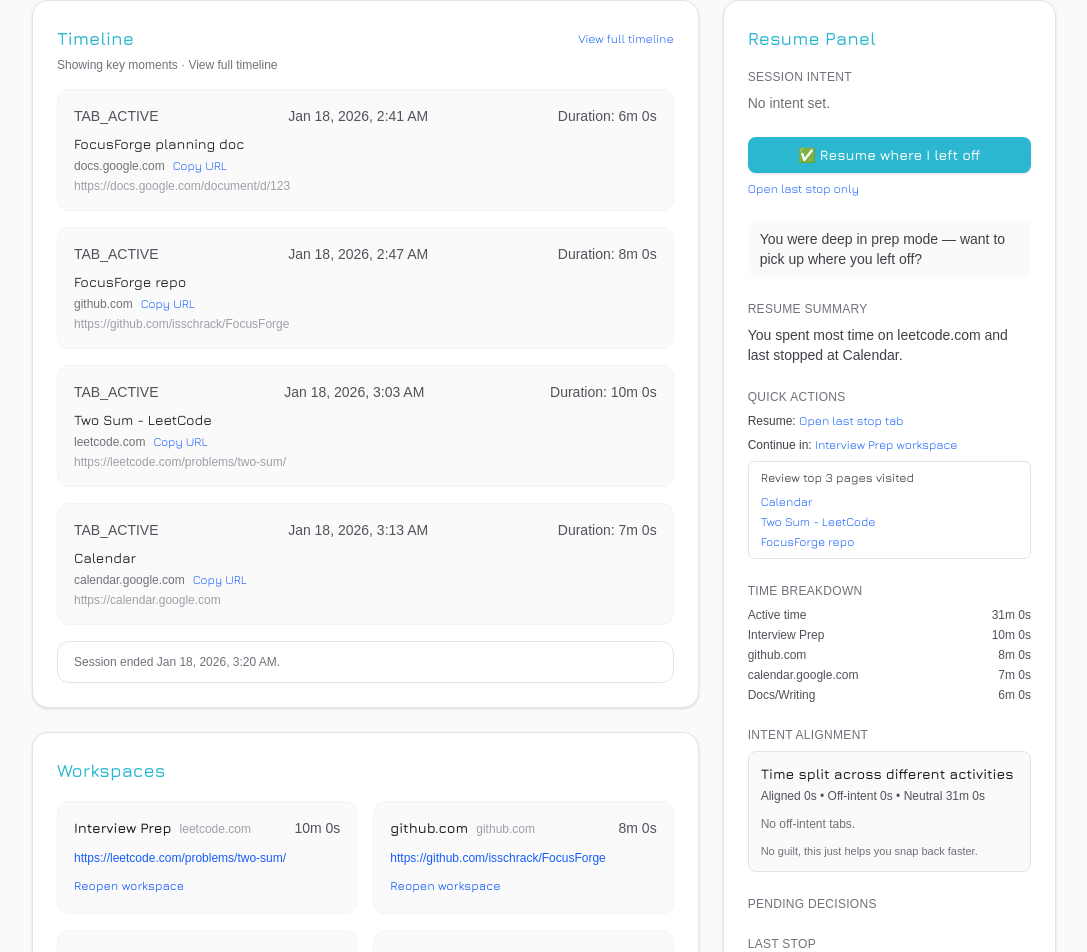
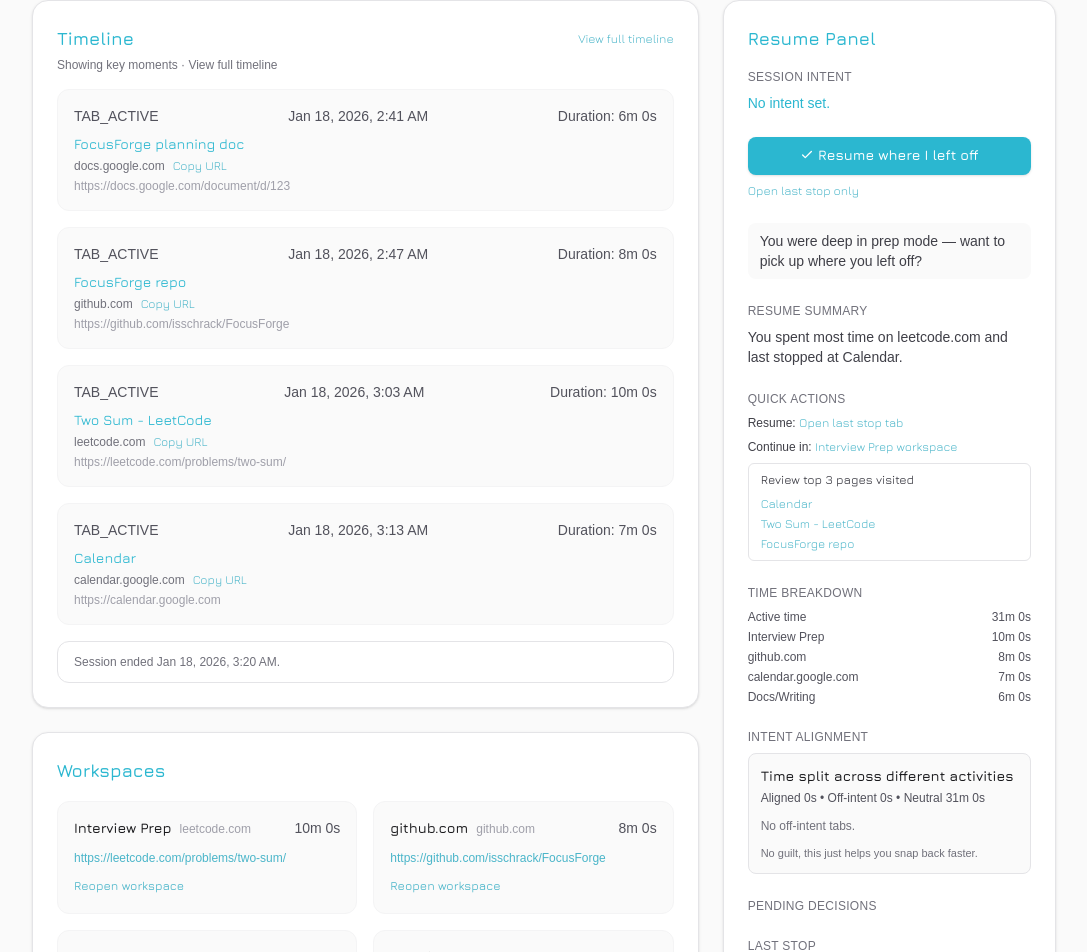
Before and after one commit to stripathy1999/FocusForge, a Next.js app: page /session/demo in a window 1280 px wide. Shown: the part 214-1166 px from the top of the page, without its empty margins (96-1183 px from the left). Built offline with nearby package versions, Linux system fonts and the light colour scheme.

Commit message:
Update hyperlink colors to darker shade and replace emoji checkmark with SVG icon

```diff
--- a/app/page.tsx
+++ b/app/page.tsx
@@ -133,7 +133,8 @@
                   </div>
                   <Link
                     href={`/session/${session.id}`}
-                    className="text-blue-600 underline"
+                    className="underline"
+                    style={{ color: '#4AB5C9' }}
                   >
                     Open
                   </Link>
--- a/app/session/[id]/page.tsx
+++ b/app/session/[id]/page.tsx
@@ -44,7 +44,8 @@
           </p>
           <Link
             href="/session/live"
-            className="mt-4 inline-block text-blue-600 underline"
+            className="mt-4 inline-block underline"
+            style={{ color: '#4AB5C9' }}
           >
             Go to Live Session
           </Link>
--- a/app/session/_components/SessionDetail.tsx
+++ b/app/session/_components/SessionDetail.tsx
@@ -61,7 +61,7 @@
             </p>
             <h1
               className="text-2xl font-semibold"
-              style={{ fontFamily: 'var(--font-jura), sans-serif' }}
+              style={{ fontFamily: 'var(--font-jura), sans-serif', color: '#2BB7D0' }}
             >
               Session {session.id}
             </h1>
@@ -85,8 +85,8 @@
                 </h2>
                 <button
                   type="button"
-                  className="text-xs text-blue-600 underline-offset-4 hover:underline"
-                  style={{ fontFamily: 'var(--font-jura), sans-serif' }}
+                  className="text-xs underline-offset-4 hover:underline"
+                  style={{ fontFamily: 'var(--font-jura), sans-serif', color: '#4AB5C9' }}
                   onClick={() => setShowFullTimeline((value) => !value)}
                 >
                   {showFullTimeline ? "Show key moments" : "View full timeline"}
@@ -124,7 +124,7 @@
                               Duration: {formatDuration(event.durationSec)}
                             </span>
                           </div>
-                          <div className="mt-2 text-sm font-medium font-jura text-zinc-900">
+                          <div className="mt-2 text-sm font-medium font-jura" style={{ color: '#2BB7D0' }}>
                             {event.title || "Untitled tab"}
                           </div>
                           <div className="mt-1 flex items-center gap-2 text-xs text-zinc-500">
@@ -132,8 +132,8 @@
                             {event.url ? (
                               <button
                                 type="button"
-                                className="text-blue-600 underline-offset-4 hover:underline"
-                                style={{ fontFamily: 'var(--font-jura), sans-serif' }}
+                                className="underline-offset-4 hover:underline"
+                                style={{ fontFamily: 'var(--font-jura), sans-serif', color: '#4AB5C9' }}
                                 title={event.url}
                                 onClick={() =>
                                   navigator.clipboard.writeText(event.url)
@@ -217,7 +217,8 @@
                               href={url}
                               target="_blank"
                               rel="noreferrer"
-                              className="truncate text-blue-600 underline-offset-4 hover:underline"
+                              className="truncate underline-offset-4 hover:underline"
+                              style={{ color: '#4AB5C9' }}
                             >
                               {url}
                             </a>
@@ -227,8 +228,8 @@
                       {domain.topUrls.length > 0 && (
                         <button
                           type="button"
-                          className="mt-3 inline-flex items-center text-xs font-medium text-blue-600 underline-offset-4 hover:underline"
-                          style={{ fontFamily: 'var(--font-jura), sans-serif' }}
+                          className="mt-3 inline-flex items-center text-xs font-medium underline-offset-4 hover:underline"
+                          style={{ fontFamily: 'var(--font-jura), sans-serif', color: '#4AB5C9' }}
                           onClick={() => handleReopen(domain.topUrls)}
                         >
                           Reopen workspace
@@ -262,7 +263,8 @@
                             href={url}
                             target="_blank"
                             rel="noreferrer"
-                            className="truncate text-blue-600 underline-offset-4 hover:underline"
+                            className="truncate underline-offset-4 hover:underline"
+                            style={{ color: '#5BC5D9' }}
                           >
                             {url}
                           </a>
@@ -323,7 +325,7 @@
                       </p>
                     </>
                   ) : (
-                    <p className="mt-2 text-sm text-zinc-500">No intent set.</p>
+                    <p className="mt-2 text-sm" style={{ color: '#2BB7D0' }}>No intent set.</p>
                   )}
                 </div>
               <div className="flex flex-col gap-2">
@@ -338,12 +340,17 @@
                   }
                   disabled={computedSummary.resumeUrls.length === 0}
                 >
-                  ✅ Resume where I left off
+                  <span className="inline-flex items-center gap-1">
+                    <svg width="14" height="14" viewBox="0 0 16 16" fill="none" xmlns="http://www.w3.org/2000/svg">
+                      <path d="M3 8L6 11L13 4" stroke="currentColor" strokeWidth="1.5" strokeLinecap="round" strokeLinejoin="round"/>
+                    </svg>
+                    Resume where I left off
+                  </span>
                 </button>
                 <button
                   type="button"
-                  className="text-left text-xs text-blue-600 underline-offset-4 hover:underline disabled:text-zinc-400 disabled:no-underline"
-                  style={{ fontFamily: 'var(--font-jura), sans-serif' }}
+                  className="text-left text-xs underline-offset-4 hover:underline disabled:text-zinc-400 disabled:no-underline"
+                  style={{ fontFamily: 'var(--font-jura), sans-serif', color: '#4AB5C9' }}
                   onClick={() =>
                     computedSummary.lastStop?.url
                       ? handleReopen([computedSummary.lastStop.url])
@@ -372,8 +379,8 @@
                     Resume:{" "}
                     <button
                       type="button"
-                      className="text-blue-600 underline-offset-4 hover:underline disabled:text-zinc-400 disabled:no-underline"
-                      style={{ fontFamily: 'var(--font-jura), sans-serif' }}
+                      className="underline-offset-4 hover:underline disabled:text-zinc-400 disabled:no-underline"
+                      style={{ fontFamily: 'var(--font-jura), sans-serif', color: '#4AB5C9' }}
                       onClick={() =>
                         computedSummary.lastStop?.url
                           ? handleReopen([computedSummary.lastStop.url])
@@ -388,8 +395,8 @@
                     Continue in:{" "}
                     <button
                       type="button"
-                      className="text-blue-600 underline-offset-4 hover:underline disabled:text-zinc-400 disabled:no-underline"
-                      style={{ fontFamily: 'var(--font-jura), sans-serif' }}
+                      className="underline-offset-4 hover:underline disabled:text-zinc-400 disabled:no-underline"
+                      style={{ fontFamily: 'var(--font-jura), sans-serif', color: '#4AB5C9' }}
                       onClick={() =>
                         computedSummary.domains[0]?.topUrls?.length
                           ? handleReopen(computedSummary.domains[0].topUrls)
@@ -412,8 +419,8 @@
                           <button
                             key={page.url}
                             type="button"
-                            className="block w-full truncate text-left text-blue-600 underline-offset-4 hover:underline"
-                            style={{ fontFamily: 'var(--font-jura), sans-serif' }}
+                            className="block w-full truncate text-left underline-offset-4 hover:underline"
+                            style={{ fontFamily: 'var(--font-jura), sans-serif', color: '#4AB5C9' }}
                             title={page.url}
                             onClick={() => handleReopen([page.url])}
                           >
@@ -528,7 +535,8 @@
                     href={computedSummary.lastStop.url}
                     target="_blank"
                     rel="noreferrer"
-                    className="mt-2 inline-block text-blue-600 underline-offset-4 hover:underline"
+                    className="mt-2 inline-block underline-offset-4 hover:underline"
+                    style={{ color: '#5BC5D9' }}
                   >
                     {computedSummary.lastStop.title ||
                       computedSummary.lastStop.url}
@@ -538,7 +546,7 @@
                 )}
               </div>
               <div className="pt-4 text-xs text-zinc-500">
-                <Link href="/session/demo" className="underline">
+                <Link href="/session/demo" className="underline" style={{ color: '#4AB5C9' }}>
                   View demo session →
                 </Link>
               </div>
--- a/app/session/live/page.tsx
+++ b/app/session/live/page.tsx
@@ -26,7 +26,7 @@
         <div className="mt-8 rounded-lg bg-zinc-50 p-4 text-sm text-zinc-600">
           <p>
             Want to test without the extension? Try the{" "}
-            <Link href="/session/demo" className="text-blue-600 underline">
+            <Link href="/session/demo" className="underline" style={{ color: '#4AB5C9' }}>
               demo session
             </Link>
             .
```
